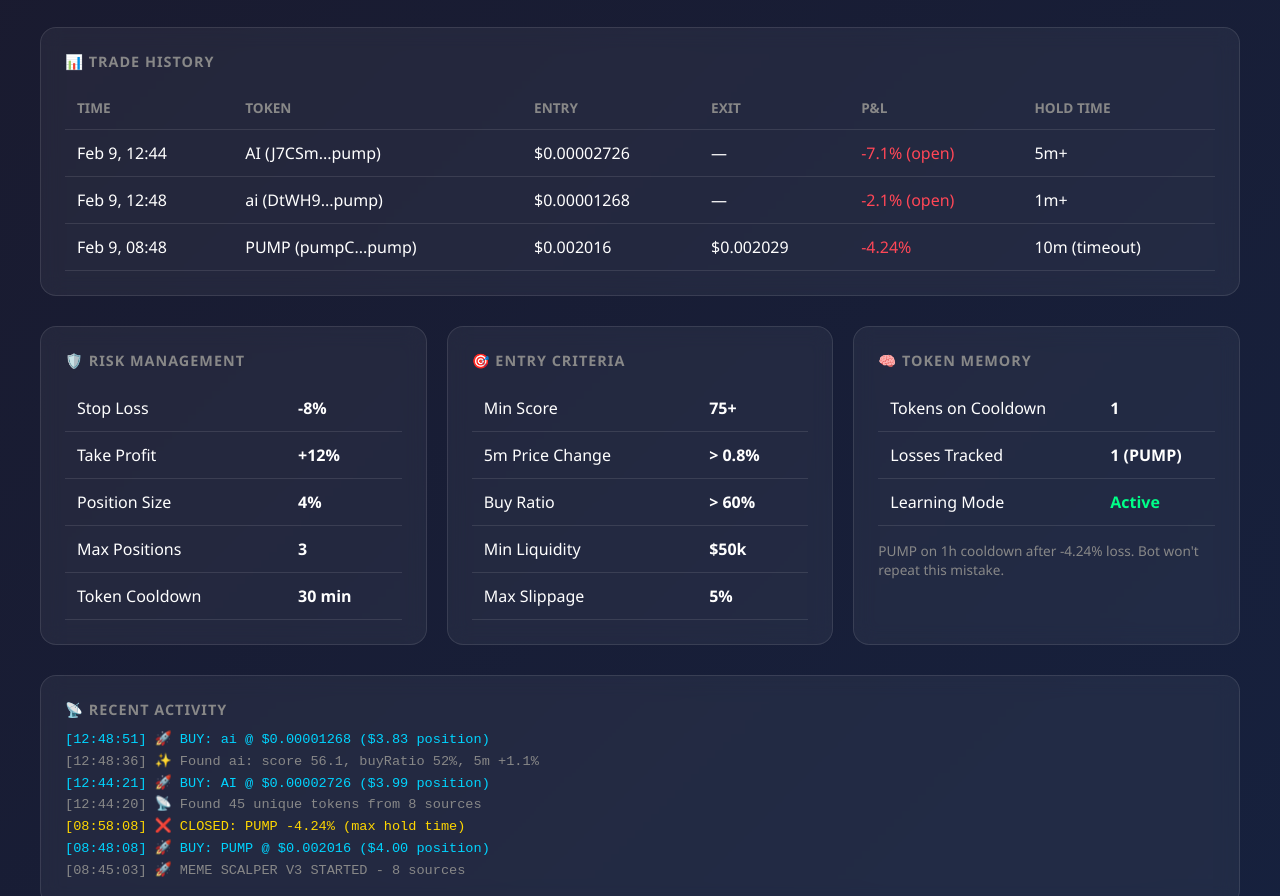
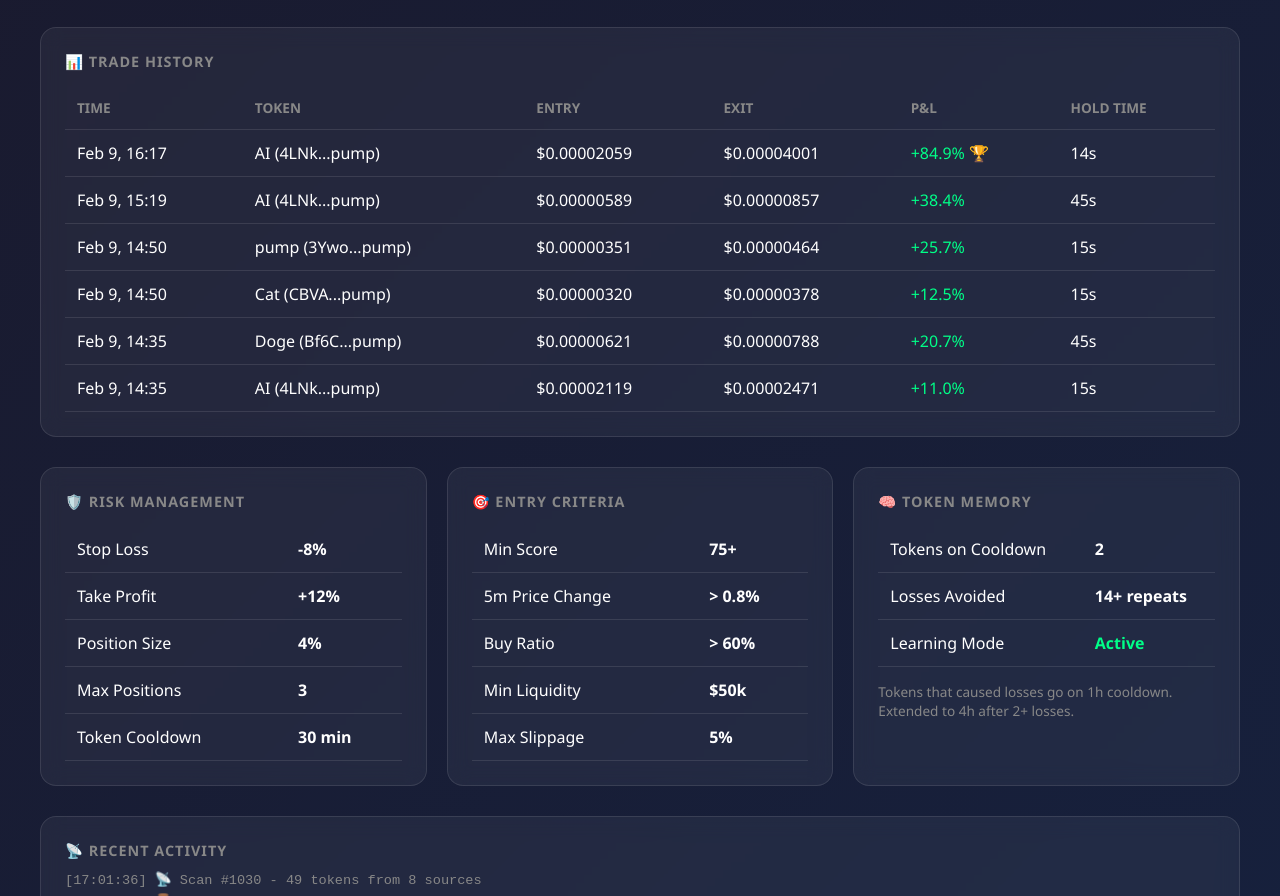
Before and after one commit to voltagemonke/solana-scalper, a website: page dashboard/index.html in a window 1280 px wide. Shown: the part 264-1160 px from the top of the page. Drawn offline with Linux system fonts and the light colour scheme.

Commit message:
Dashboard: 8h run data - 27 trades, 6 wins, best +84.9%

```diff
--- a/dashboard/index.html
+++ b/dashboard/index.html
@@ -114,25 +114,25 @@
                     <span class="live-dot"></span>
                     <span class="status-badge status-online" id="status">ONLINE</span>
                 </div>
-                <p style="color:#888; margin-top:10px;" id="uptime">Running: 4h+ (Phase 2)</p>
+                <p style="color:#888; margin-top:10px;" id="uptime">Running: 8h+ | 27 trades</p>
             </div>
 
             <div class="card">
                 <h3>Paper Balance</h3>
-                <div class="value red" id="balance">$92.00</div>
-                <p style="color:#888; margin-top:10px;">-8% (learning phase)</p>
+                <div class="value red" id="balance">$90.61</div>
+                <p style="color:#888; margin-top:10px;">-9.4% (learning phase)</p>
             </div>
 
             <div class="card">
                 <h3>Total Scans</h3>
-                <div class="value blue" id="scans">950+</div>
-                <p style="color:#888; margin-top:10px;">8 sources, 45+ tokens/scan</p>
+                <div class="value blue" id="scans">1,030+</div>
+                <p style="color:#888; margin-top:10px;">8 sources, 49 tokens/scan</p>
             </div>
 
             <div class="card">
-                <h3>Trades</h3>
-                <div class="value yellow" id="winrate">3</div>
-                <p style="color:#888; margin-top:10px;">2 open / 1 closed</p>
+                <h3>Win Rate</h3>
+                <div class="value yellow" id="winrate">23%</div>
+                <p style="color:#888; margin-top:10px;">6 wins / 26 trades</p>
             </div>
         </div>
 
@@ -152,28 +152,52 @@
                     </thead>
                     <tbody id="trades">
                         <tr>
-                            <td>Feb 9, 12:44</td>
-                            <td>AI (J7CSm...pump)</td>
-                            <td>$0.00002726</td>
-                            <td>—</td>
-                            <td class="loss">-7.1% (open)</td>
-                            <td>5m+</td>
+                            <td>Feb 9, 16:17</td>
+                            <td>AI (4LNk...pump)</td>
+                            <td>$0.00002059</td>
+                            <td>$0.00004001</td>
+                            <td class="win">+84.9% 🏆</td>
+                            <td>14s</td>
                         </tr>
                         <tr>
-                            <td>Feb 9, 12:48</td>
-                            <td>ai (DtWH9...pump)</td>
-                            <td>$0.00001268</td>
-                            <td>—</td>
-                            <td class="loss">-2.1% (open)</td>
-                            <td>1m+</td>
+                            <td>Feb 9, 15:19</td>
+                            <td>AI (4LNk...pump)</td>
+                            <td>$0.00000589</td>
+                            <td>$0.00000857</td>
+                            <td class="win">+38.4%</td>
+                            <td>45s</td>
                         </tr>
                         <tr>
-                            <td>Feb 9, 08:48</td>
-                            <td>PUMP (pumpC...pump)</td>
-                            <td>$0.002016</td>
-                            <td>$0.002029</td>
-                            <td class="loss">-4.24%</td>
-                            <td>10m (timeout)</td>
+                            <td>Feb 9, 14:50</td>
+                            <td>pump (3Ywo...pump)</td>
+                            <td>$0.00000351</td>
+                            <td>$0.00000464</td>
+                            <td class="win">+25.7%</td>
+                            <td>15s</td>
+                        </tr>
+                        <tr>
+                            <td>Feb 9, 14:50</td>
+                            <td>Cat (CBVA...pump)</td>
+                            <td>$0.00000320</td>
+                            <td>$0.00000378</td>
+                            <td class="win">+12.5%</td>
+                            <td>15s</td>
+                        </tr>
+                        <tr>
+                            <td>Feb 9, 14:35</td>
+                            <td>Doge (Bf6C...pump)</td>
+                            <td>$0.00000621</td>
+                            <td>$0.00000788</td>
+                            <td class="win">+20.7%</td>
+                            <td>45s</td>
+                        </tr>
+                        <tr>
+                            <td>Feb 9, 14:35</td>
+                            <td>AI (4LNk...pump)</td>
+                            <td>$0.00002119</td>
+                            <td>$0.00002471</td>
+                            <td class="win">+11.0%</td>
+                            <td>15s</td>
                         </tr>
                     </tbody>
                 </table>
@@ -206,12 +230,12 @@
             <div class="card">
                 <h3>🧠 Token Memory</h3>
                 <table>
-                    <tr><td>Tokens on Cooldown</td><td><strong id="cooldown">1</strong></td></tr>
-                    <tr><td>Losses Tracked</td><td><strong>1 (PUMP)</strong></td></tr>
+                    <tr><td>Tokens on Cooldown</td><td><strong id="cooldown">2</strong></td></tr>
+                    <tr><td>Losses Avoided</td><td><strong>14+ repeats</strong></td></tr>
                     <tr><td>Learning Mode</td><td><strong style="color:#00ff88;">Active</strong></td></tr>
                 </table>
                 <p style="color:#888; margin-top:15px; font-size:0.85rem;">
-                    PUMP on 1h cooldown after -4.24% loss. Bot won't repeat this mistake.
+                    Tokens that caused losses go on 1h cooldown. Extended to 4h after 2+ losses.
                 </p>
             </div>
         </div>
@@ -219,13 +243,15 @@
         <div class="card">
             <h3>📡 Recent Activity</h3>
             <div class="activity-log" id="log">
-                <div class="trade">[12:48:51] 🚀 BUY: ai @ $0.00001268 ($3.83 position)</div>
-                <div class="scan">[12:48:36] ✨ Found ai: score 56.1, buyRatio 52%, 5m +1.1%</div>
-                <div class="trade">[12:44:21] 🚀 BUY: AI @ $0.00002726 ($3.99 position)</div>
-                <div class="scan">[12:44:20] 📡 Found 45 unique tokens from 8 sources</div>
-                <div class="alert">[08:58:08] ❌ CLOSED: PUMP -4.24% (max hold time)</div>
-                <div class="trade">[08:48:08] 🚀 BUY: PUMP @ $0.002016 ($4.00 position)</div>
-                <div class="scan">[08:45:03] 🚀 MEME SCALPER V3 STARTED - 8 sources</div>
+                <div class="scan">[17:01:36] 📡 Scan #1030 - 49 tokens from 8 sources</div>
+                <div class="scan">[17:01:21] ⏳ J7CSmbyC... on cooldown (33min left, 1 losses)</div>
+                <div class="trade">[17:00:11] 🚀 BUY: AI @ $0.00002154 ($3.78 position)</div>
+                <div class="alert">[16:24:31] ❌ CLOSED: AI -30.6% (stop loss)</div>
+                <div class="trade">[16:17:26] 🏆 TAKE PROFIT: AI +84.9% ($3.14 profit!)</div>
+                <div class="trade">[15:19:31] 🏆 TAKE PROFIT: AI +38.4% ($1.41 profit)</div>
+                <div class="trade">[14:50:56] 🏆 TAKE PROFIT: pump +25.7% ($0.94 profit)</div>
+                <div class="trade">[14:50:47] 🏆 TAKE PROFIT: Cat +12.5% ($0.45 profit)</div>
+                <div class="scan">[08:45:03] 🚀 MEME SCALPER V3 STARTED - 8 data sources</div>
             </div>
         </div>
 
```
